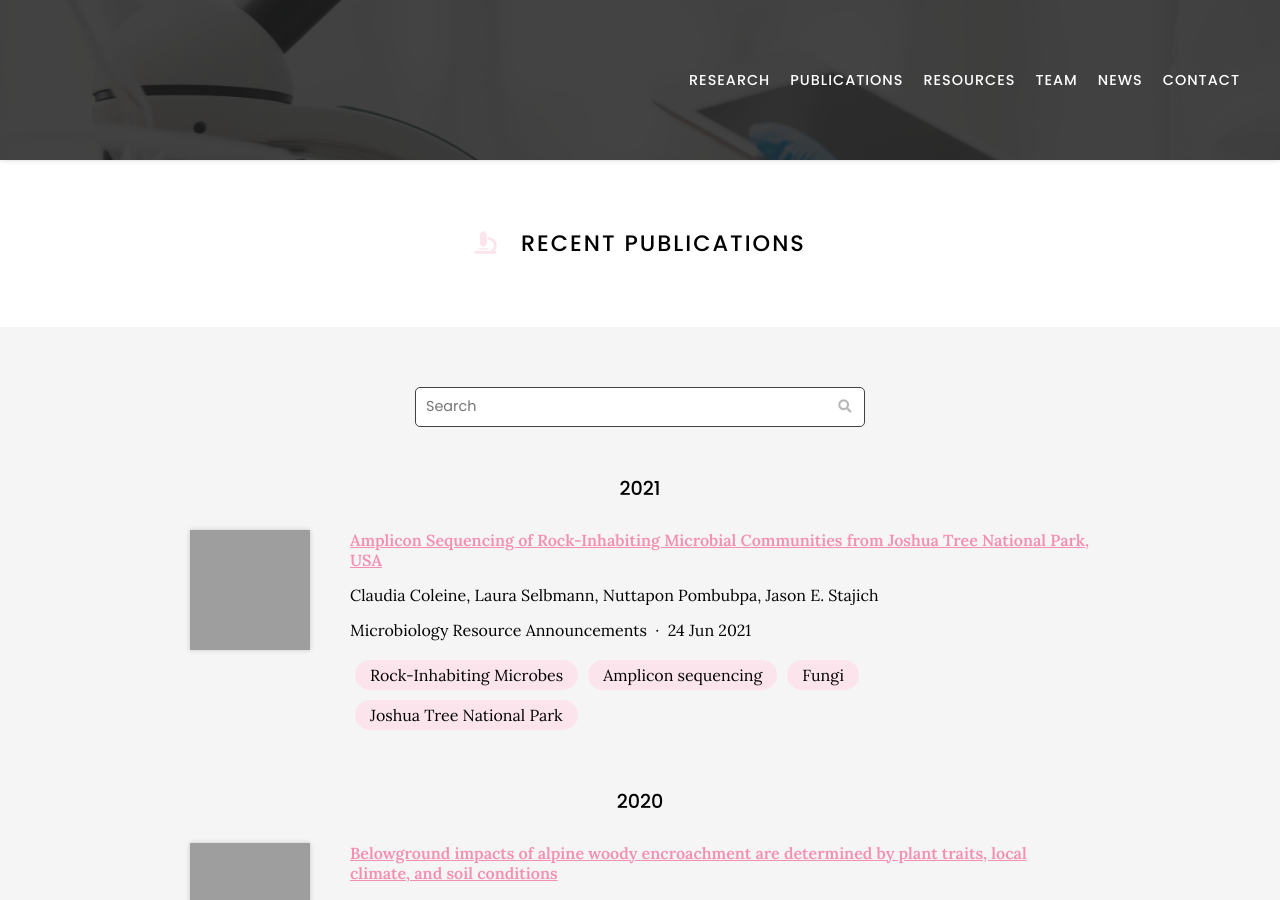
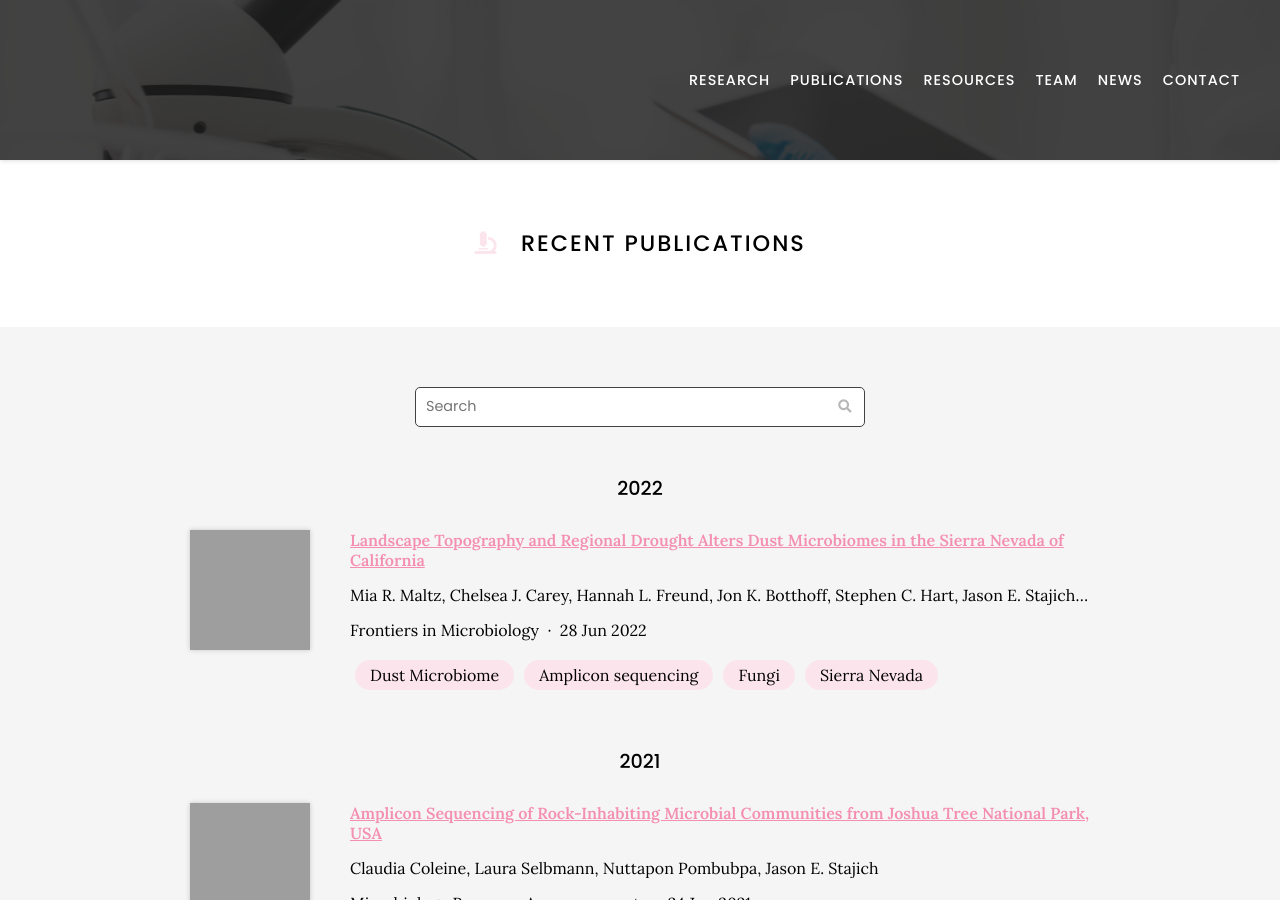
Before and after one commit to natpombubpa-lab/natpombubpa-lab.github.io, a Jekyll site: the page built from publication/index.md, in a window 1280 px wide and 900 px high. Built offline with Jekyll 4.4.1, drawn with Linux system fonts in a browser that asks for light colours; nearby versions of some CDN libraries; grey boxes are pictures that could not be loaded.

Commit message:
Generate citations

```diff
--- a/_data/citations.yaml
+++ b/_data/citations.yaml
@@ -1,5 +1,33 @@
 # GENERATED AUTOMATICALLY, DO NOT EDIT
 
+- id: doi:10.3389/fmicb.2022.856454
+  title: Landscape Topography and Regional Drought Alters Dust Microbiomes in the
+    Sierra Nevada of California
+  authors:
+  - Mia R. Maltz
+  - Chelsea J. Carey
+  - Hannah L. Freund
+  - Jon K. Botthoff
+  - Stephen C. Hart
+  - Jason E. Stajich
+  - Sarah M. Aarons
+  - Sarah M. Aciego
+  - Molly Blakowski
+  - Nicholas C. Dove
+  - Morgan E. Barnes
+  - Nuttapon Pombubpa
+  - Emma L. Aronson
+  publisher: Frontiers in Microbiology
+  date: '2022-06-28'
+  link: https://doi.org/gqfk78
+  image: https://www.frontiersin.org/files/Articles/856454/fmicb-13-856454-HTML/image_m/fmicb-13-856454-g001.jpg
+  extra-links:
+  - type: journal
+  tags:
+  - Dust Microbiome
+  - Amplicon sequencing
+  - Fungi
+  - Sierra Nevada
 - id: doi:10.1128/MRA.00494-21
   title: Amplicon Sequencing of Rock-Inhabiting Microbial Communities from Joshua
     Tree National Park, USA
```
